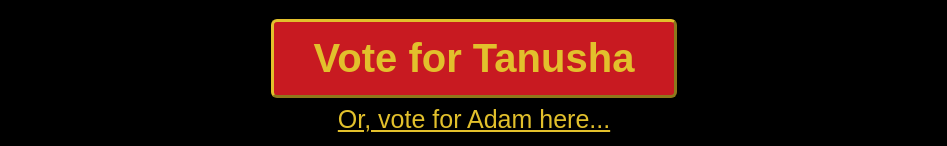
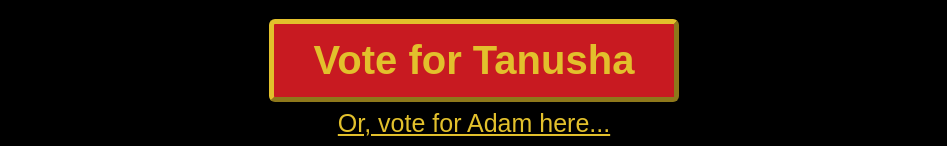
Before and after one commit to SwooshingOscar/Swooshing, a plain HTML site: page index.html in a window 1280 px wide. Shown: the part 651-797 px from the top of the page, without its empty margins (166-1113 px from the left). Drawn offline with Linux system fonts and the light colour scheme.

Commit message:
Update index.html

```diff
--- a/index.html
+++ b/index.html
@@ -22,7 +22,7 @@
 <div id="hinerd">
 <div style="text-align:center">
     <form action="https://goo.gl/forms/w0aNoKwFby4Niqk93">
-        <button type="submit" style="-webkit-appearance: none; font-weight: bold; margin-bottom: 7px; font-size: 40px; padding: 14px 40px; background-color:#c81a21; border-radius:6px; border-color:#e2c02c; border-width: 3px; color:#e2c02c">Vote for Tanusha</button>
+        <button type="submit" style="-webkit-appearance: none; font-weight: bold; margin-bottom: 7px; font-size: 40px; padding: 14px 40px; background-color:#c81a21; border-radius:6px; border-color:#e2c02c; border-width: 5px; color:#e2c02c">Vote for Tanusha</button>
     </form>
         <a href="https://goo.gl/forms/FepytuNIi1W6KV4a2" style="color:#e2c02c; font-size: 25px;">Or, vote for Adam here...</a>
     </div>
```
